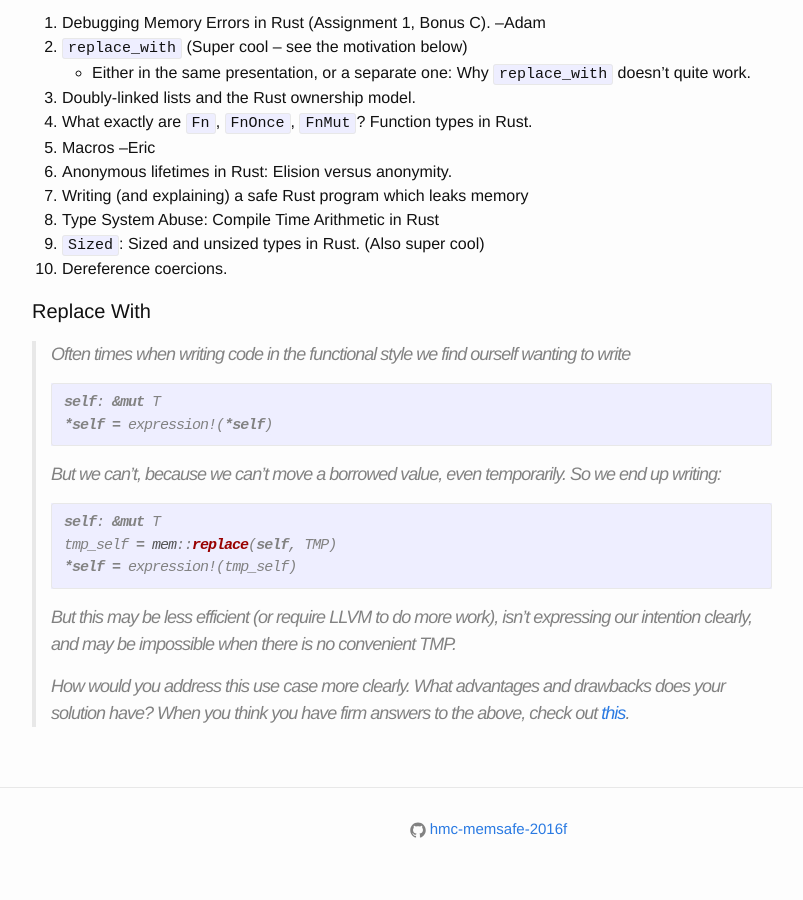
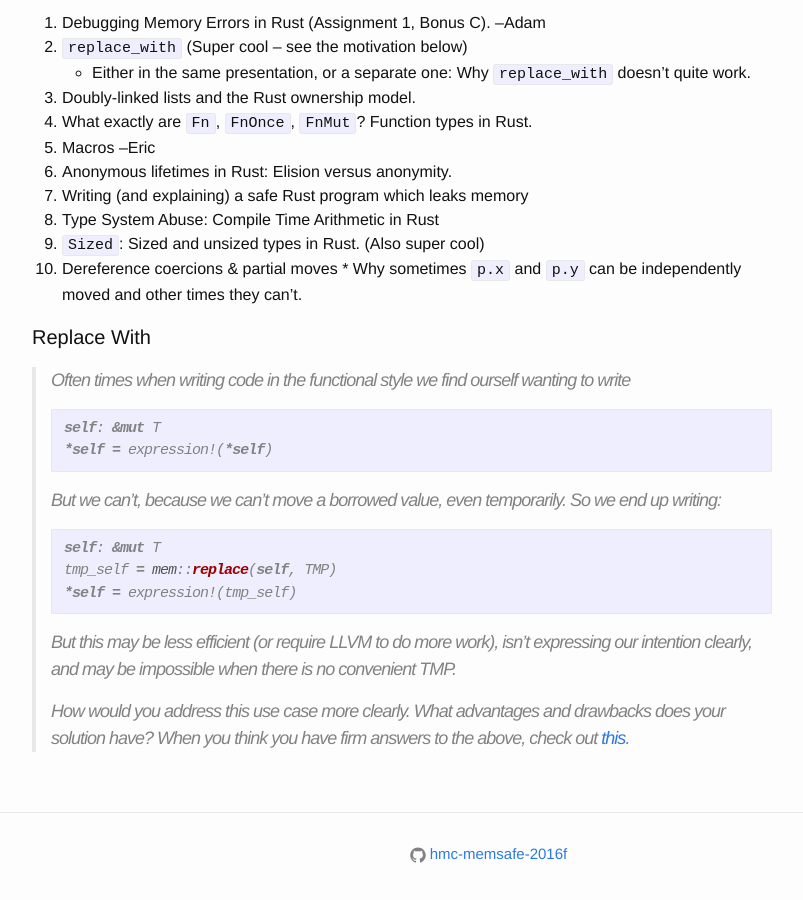
Before and after one commit to hmc-memsafe-2016f/hmc-memsafe-2016f.github.io, a Jekyll site: the page built from schedule.md, in a window 1280 px wide and 900 px high, scrolled down 915 px. Shown: the whole window, without its empty margins (238-1041 px from the left). Built offline with Jekyll 4.4.1, drawn with Linux system fonts in a browser that asks for light colours.

Commit message:
Improved presentation prompt 10

```diff
--- a/schedule.md
+++ b/schedule.md
@@ -50,7 +50,9 @@ It can be found [here][prez]
    7. Writing (and explaining) a safe Rust program which leaks memory
    8. Type System Abuse: Compile Time Arithmetic in Rust
    9. `Sized`: Sized and unsized types in Rust. (Also super cool)
-   10. Dereference coercions.
+   10. Dereference coercions & partial moves
+      * Why sometimes `p.x` and `p.y` can be independently moved and other times
+        they can't.
 
 #### Replace With
 
```
